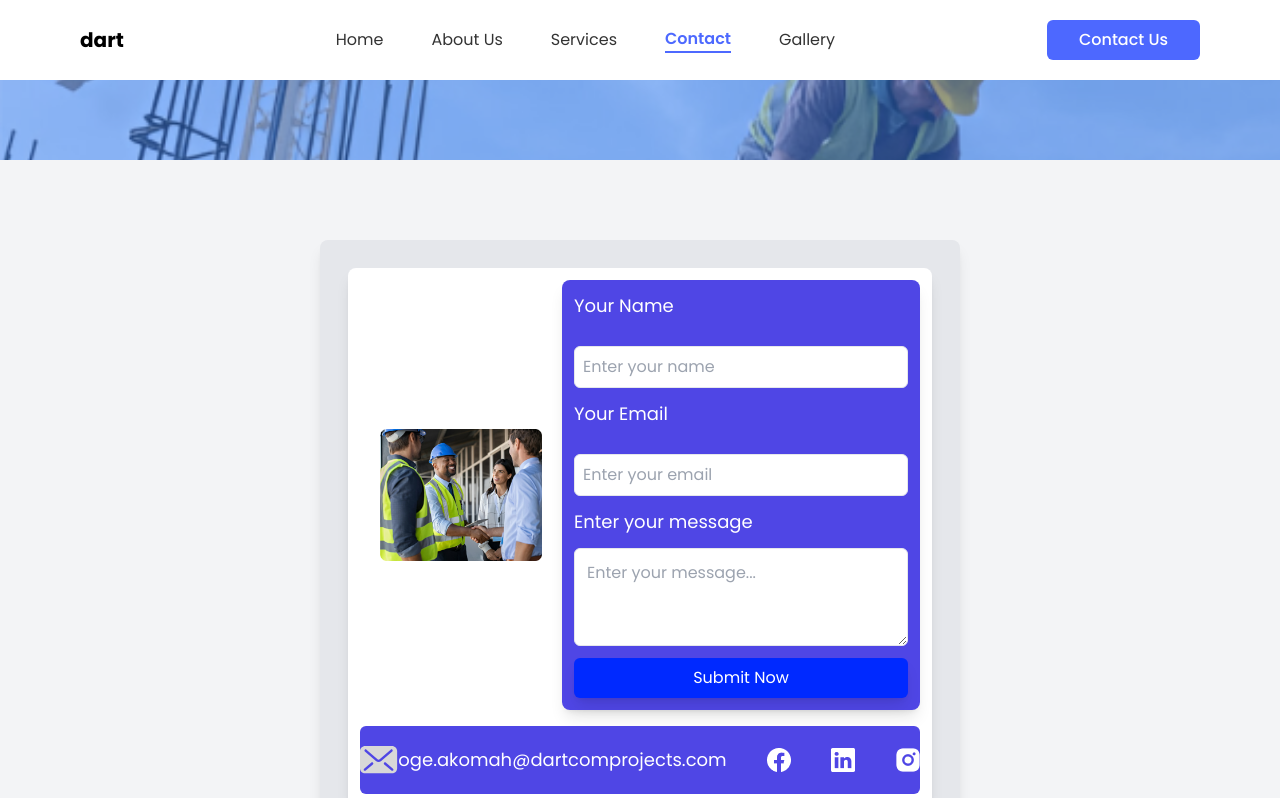
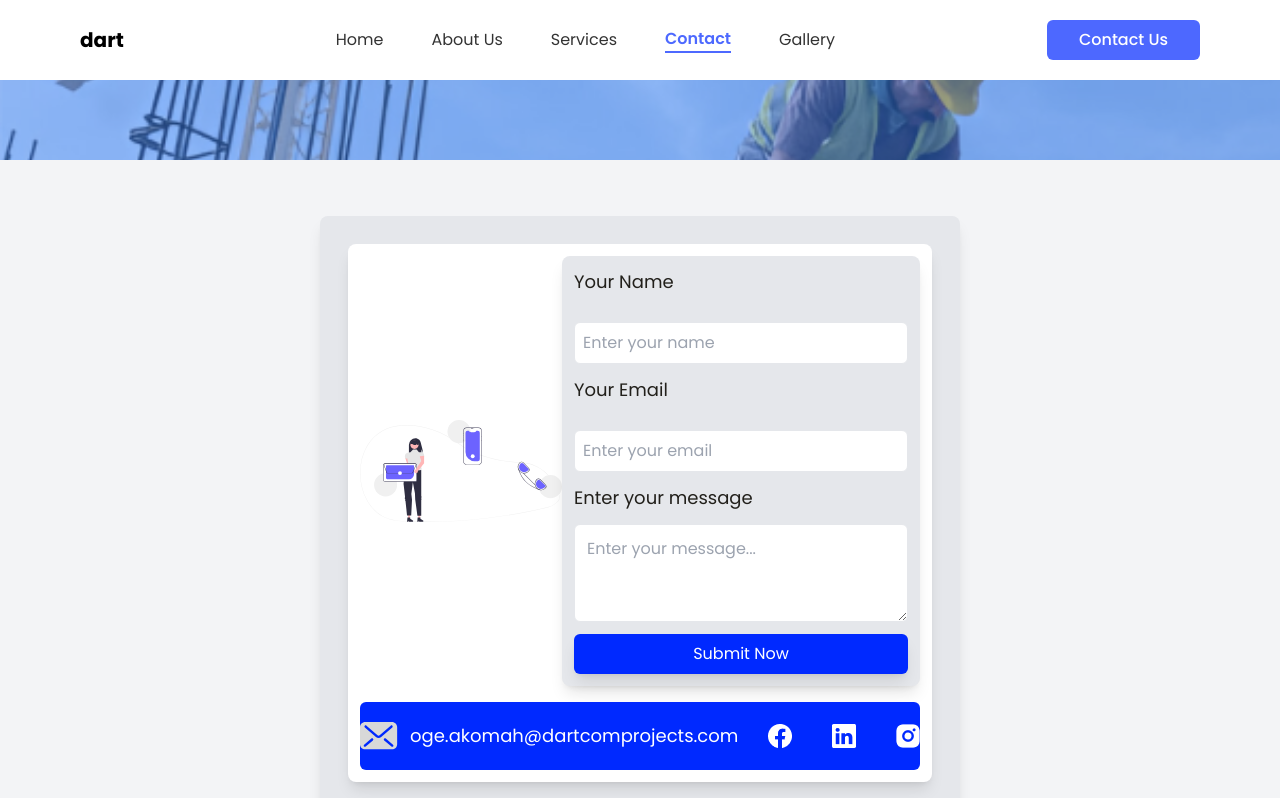
Before and after one commit to HaleTech-Services/-dartcom-, a React (Vite) app in the folder client/: page /contact in a window 1280 px wide. Shown: the top 798 px of the page. Built offline with nearby package versions, Linux system fonts and the light colour scheme.

Commit message:
Contact UI

```diff
--- a/client/src/routes/Contact.jsx
+++ b/client/src/routes/Contact.jsx
@@ -1,8 +1,7 @@
 import React, { useState } from "react";
-// import { Link } from "react-router-dom";
 import Navbar from "../components/Navbar";
 import Footer from "../components/Footer";
-import belief from "../assets/belief.png";
+import contact_icon from "../assets/undraw_contact_us_re_4qqt.svg";
 import visionImage from "../assets/vision.png";
 import facebook from "../assets/facebook.png";
 import pinterest from "../assets/pinterest.png";
@@ -13,7 +12,7 @@ import mail_icon from "../assets/mail_icon.svg";
 const Contact = () => {
 
     const MailtoLink = ({ emailAddress, label }) => (
-        <a href={`mailto:${emailAddress}`} className="decoration-transparent">
+        <a href={`mailto:${emailAddress}`} className="">
           {label}
         </a>
     );
@@ -31,26 +30,26 @@ const Contact = () => {
           <img src={visionImage} alt="" className="w-full h-auto object-cover" />
         </section>
 
-        <div className="flex items-center justify-center gap-10 bg-gray-200 p-7 pb-10 rounded-lg shadow-lg my-20 mx-auto sm:w-full md:w-3/4 lg:w-1/2">
+        <div className="flex items-center justify-center gap-10 bg-gray-200 p-7 pb-10 rounded-lg shadow-lg my-14 mx-auto sm:w-full md:w-3/4 lg:w-1/2">
             <div className="grid bg-white p-3 rounded-lg shadow-lg gap-4 sm:w-full md:w-full lg:w-full">
                 <div className="flex items-center justify-between">
 
-                    <div className="m-[20px]">
-                        <img className="w-full h-auto object-cover" src={belief} alt="vision" />
+                    <div className="rounded-full">
+                        <img className="" src={contact_icon} alt="contact" />
                     </div>
 
-                        <form className="grid grid-rows-4 gap-3 h-auto bg-indigo-600 text-white p-3 rounded-lg shadow-lg sm:max-w-[768px] md:w-3/4 lg:w-4/5">
-                            <label htmlFor="" className="col-span-full text-lg text-white select-none">Your Name</label>
+                        <form className="grid grid-rows-4 gap-3 h-auto bg-gray-200 p-3 rounded-lg shadow-lg sm:max-w-[768px] md:w-3/4 lg:w-4/5">
+                            <label htmlFor="" className="col-span-full text-lg text-black select-none">Your Name</label>
                             <input type="text" className="col-span-full border rounded-md p-2" placeholder="Enter your name" name="name" />
-                            <label htmlFor="" className="col-span-full text-lg text-white select-none">Your Email</label>
+                            <label htmlFor="" className="col-span-full text-lg text-black select-none">Your Email</label>
                             <input type="text" className="col-span-full border rounded-md p-2" placeholder="Enter your email" name="email" />
-                            <label htmlFor="" className="col-span-full text-lg text-white select-none">Enter your message</label>
+                            <label htmlFor="" className="col-span-full text-lg text-black select-none">Enter your message</label>
                             <textarea className="col-span-full border rounded-md p-3" name="message" rows='3' placeholder='Enter your message...'></textarea>
                             <button type='submit' className="col-span-full bg-[#0029FF] hover:bg-white shadow-lg font-poppins text-white hover:text-[#0029FF] py-2 rounded-md text-center select-none">Submit Now</button>
                         </form>
                 </div>
-                        <div className="flex items-center justify-evenly gap-4 bg-indigo-600 rounded-md sm:gap-6 md:gap-8 lg:gap-10">
-                            <div className="flex items-center">
+                        <div className="flex items-center justify-evenly gap-4 bg-[#0029FF] rounded-md sm:gap-6 md:gap-8 lg:gap-10">
+                            <div className="flex items-center gap-3">
                                 <img className="my-5 cursor-pointer" src={mail_icon} />
                                 <p className="font-poppins text-white text-lg">oge.akomah@dartcomprojects.com</p>
                             </div>
```
Also changed, not shown: client/src/assets/undraw_contact_us_re_4qqt.svg (added).
